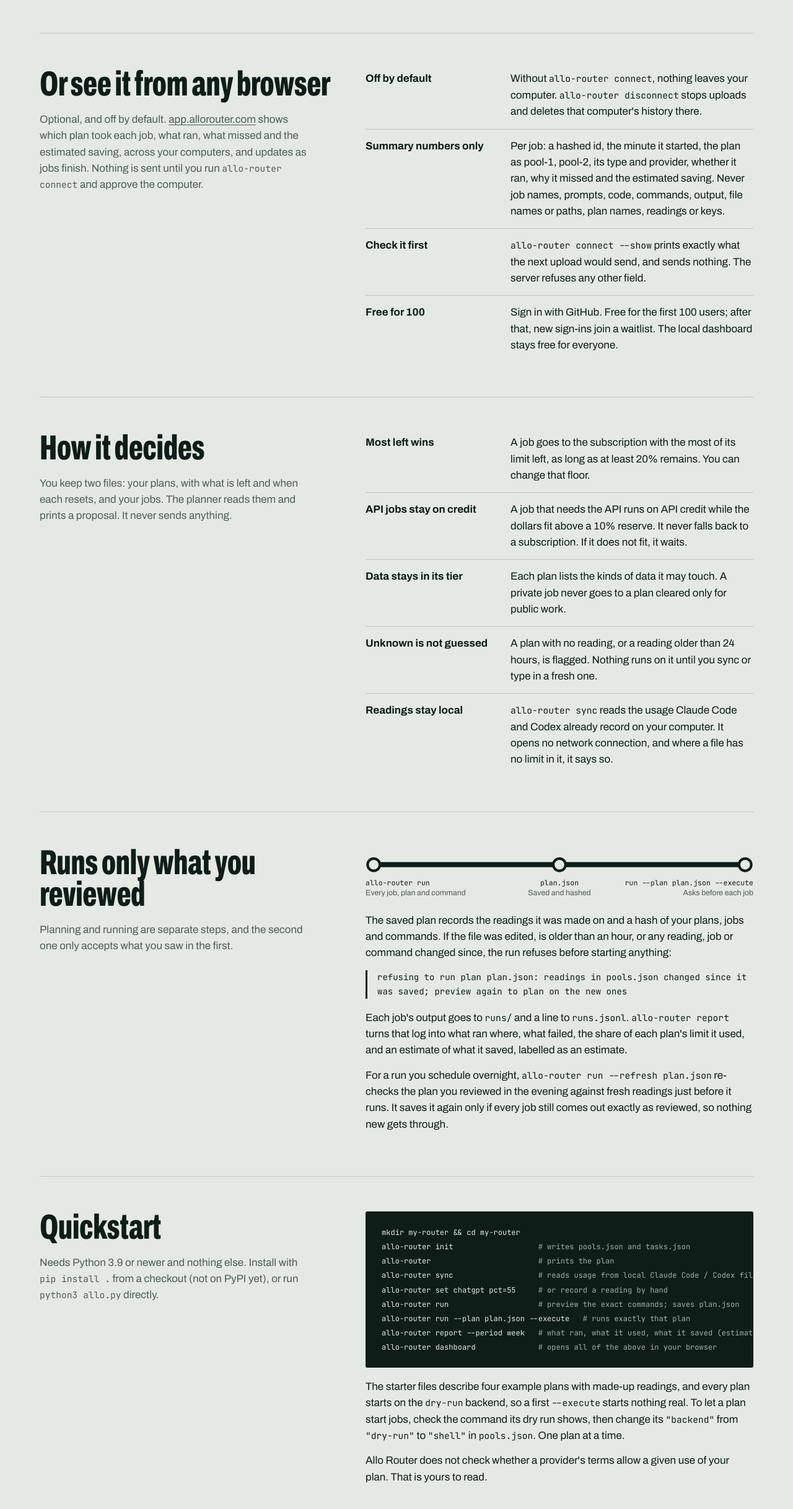
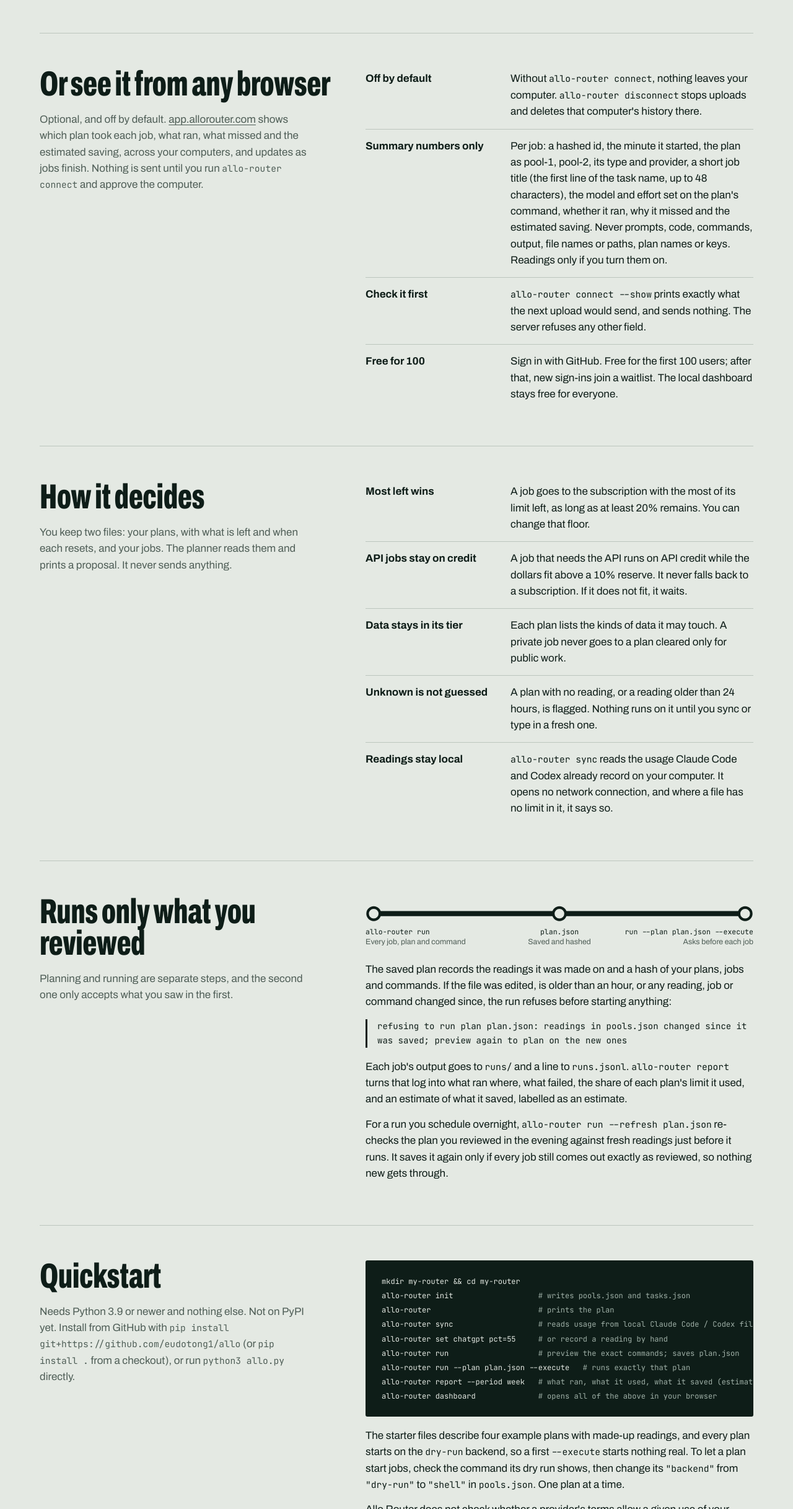
Before and after one commit to eudotong1/allo, a plain HTML site: page docs/index.html in a window 1280 px wide. Shown: the part 1975-4409 px from the top of the page at 62% size. Drawn offline with Linux system fonts and the light colour scheme; no server answers.

Commit message:
Docs: say uploads include a short job title; one-line install from GitHub; fresh-init notes

```diff
--- a/docs/index.html
+++ b/docs/index.html
@@ -319,7 +319,7 @@
     </div>
     <dl class="rows">
       <div><dt>Off by default</dt><dd>Without <code>allo-router connect</code>, nothing leaves your computer. <code>allo-router disconnect</code> stops uploads and deletes that computer's history there.</dd></div>
-      <div><dt>Summary numbers only</dt><dd>Per job: a hashed id, the minute it started, the plan as pool-1, pool-2, its type and provider, whether it ran, why it missed and the estimated saving. Never job names, prompts, code, commands, output, file names or paths, plan names, readings or keys.</dd></div>
+      <div><dt>Summary numbers only</dt><dd>Per job: a hashed id, the minute it started, the plan as pool-1, pool-2, its type and provider, a short job title (the first line of the task name, up to 48 characters), the model and effort set on the plan's command, whether it ran, why it missed and the estimated saving. Never prompts, code, commands, output, file names or paths, plan names or keys. Readings only if you turn them on.</dd></div>
       <div><dt>Check it first</dt><dd><code>allo-router connect --show</code> prints exactly what the next upload would send, and sends nothing. The server refuses any other field.</dd></div>
       <div><dt>Free for 100</dt><dd>Sign in with GitHub. Free for the first 100 users; after that, new sign-ins join a waitlist. The local dashboard stays free for everyone.</dd></div>
     </dl>
@@ -375,7 +375,7 @@
   <section class="part" id="quickstart">
     <div>
       <h2>Quickstart</h2>
-      <p class="intro">Needs Python 3.9 or newer and nothing else. Install with <code>pip install .</code> from a checkout (not on PyPI yet), or run <code>python3 allo.py</code> directly.</p>
+      <p class="intro">Needs Python 3.9 or newer and nothing else. Not on PyPI yet. Install from GitHub with <code>pip install git+https://github.com/eudotong1/allo</code> (or <code>pip install .</code> from a checkout), or run <code>python3 allo.py</code> directly.</p>
     </div>
     <div>
 <pre><code>mkdir my-router &amp;&amp; cd my-router
--- a/hosted/web/app.js
+++ b/hosted/web/app.js
@@ -602,7 +602,7 @@
     ? empty()
     : queueSection(data) + (lines.length || (data.running && data.running.length) ? runningStrip(data, lines) + allocation(data, lines) + chipToggle(data) + map(data, lines, now) + jobsSection(data, lines) : `<section class="empty"><h2>No jobs in this period</h2><p class="intro">Jobs show up here after <code>run --execute</code> finishes them on a connected computer.</p></section>`) +
       tables(data, lines) + computers(data);
-  const note = `<p class="note"><b>Only job numbers, plans, outcomes and estimates reach this page.</b> Job names and everything else stay on your computer; open <code>allo-router dashboard</code> there to see them. Times are UTC.</p>`;
+  const note = `<p class="note"><b>Only short job titles, plans, outcomes and estimates reach this page.</b> Prompts, commands, output and everything else stay on your computer; open <code>allo-router dashboard</code> there to see them. Times are UTC.</p>`;
   document.getElementById("app").innerHTML = `${nav(data)}<div class="wrap">${note}${header(data, now)}${body}${about}
   <footer>
     <span class="mark ext">Allo Router</span>
```
Also changed, not shown: CHANGELOG.md, README.md.
